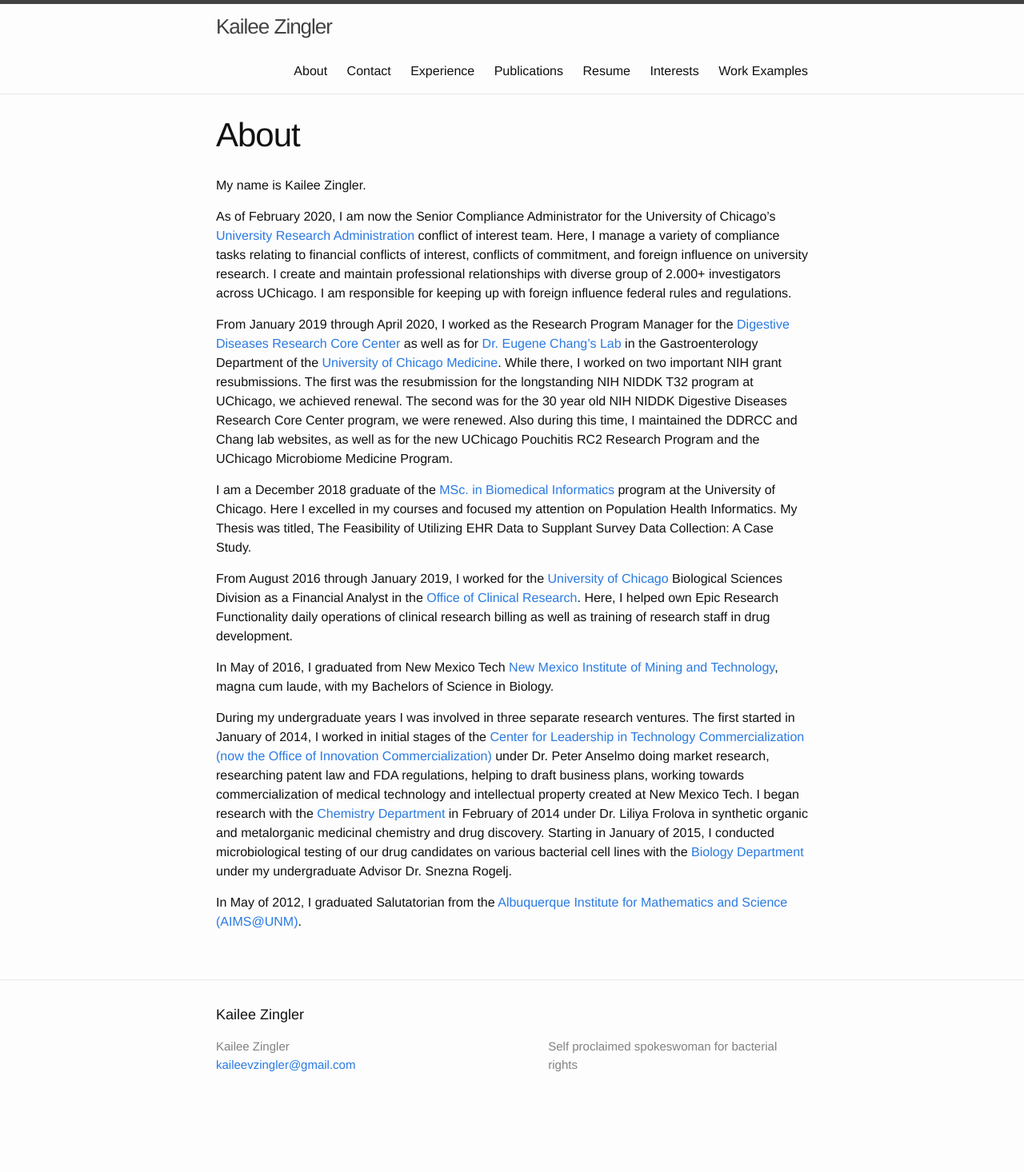
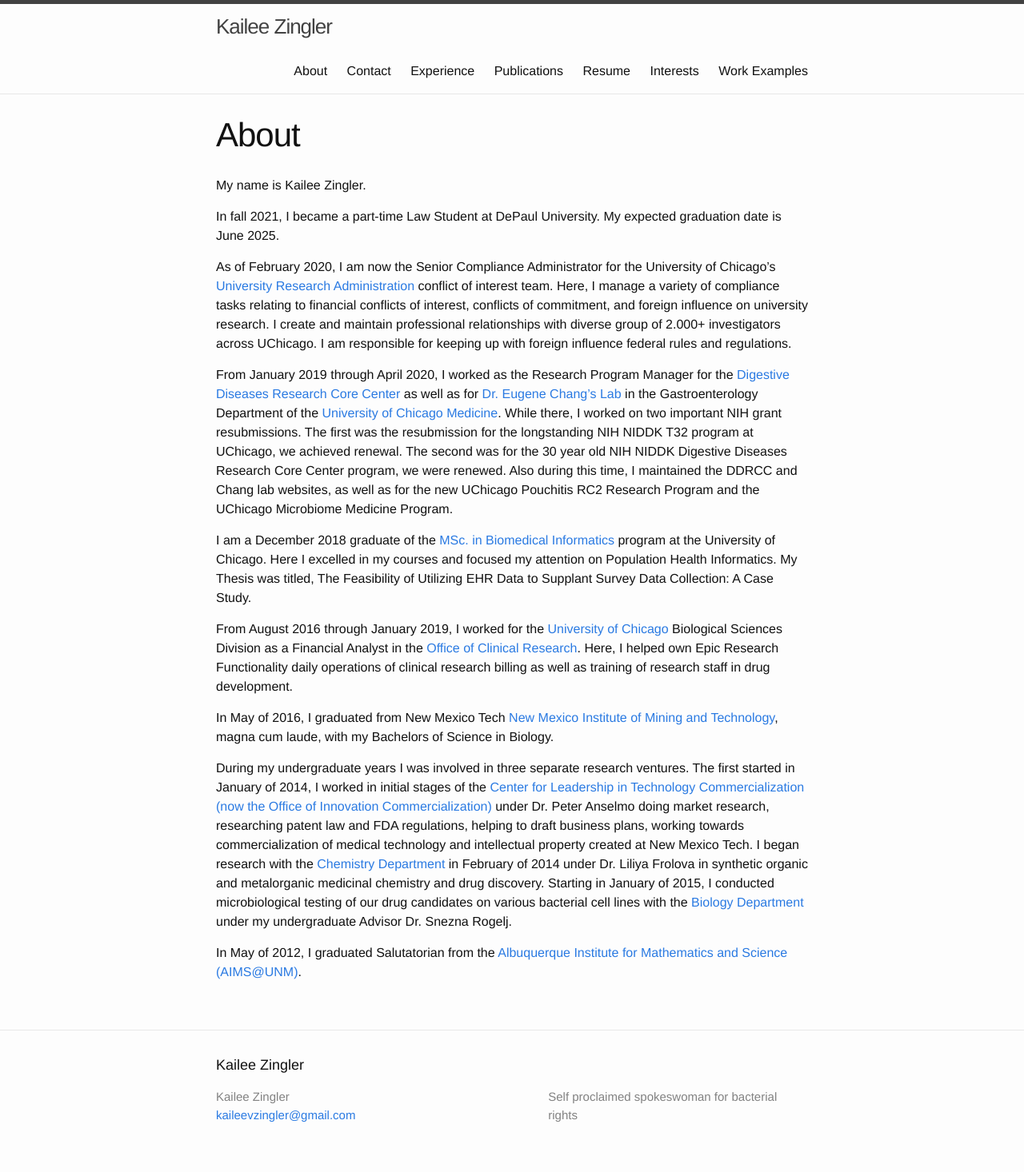
Before and after one commit to kzingler/kzingler.github.io, a Jekyll site: the page built from about.md, in a window 1280 px wide. Shown: the whole page at 80% size. Built offline with Jekyll 4.4.1, drawn with Linux system fonts in a browser that asks for light colours; before the commit the page ends 1403 px from its top, so only the background shows below that.

Commit message:
Update about.md

```diff
--- a/about.md
+++ b/about.md
@@ -4,6 +4,8 @@
 permalink: /about/
 ---
 My name is Kailee Zingler.
+
+In fall 2021, I became a part-time Law Student at DePaul University. My expected graduation date is June 2025.
 
 As of February 2020, I am now the Senior Compliance Administrator for the University of Chicago's [University Research Administration](https://ura.uchicago.edu) conflict of interest team.
 Here, I manage a variety of compliance tasks relating to financial conflicts of interest, conflicts of commitment, and foreign influence on university research. I create and maintain professional relationships with diverse group of 2.000+ investigators across UChicago. I am responsible for keeping up with foreign influence federal rules and regulations.
```
